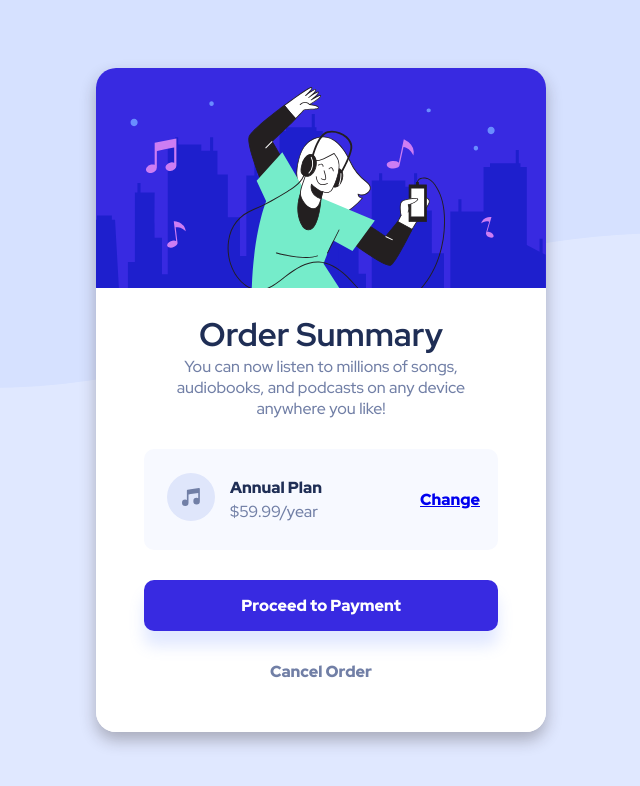
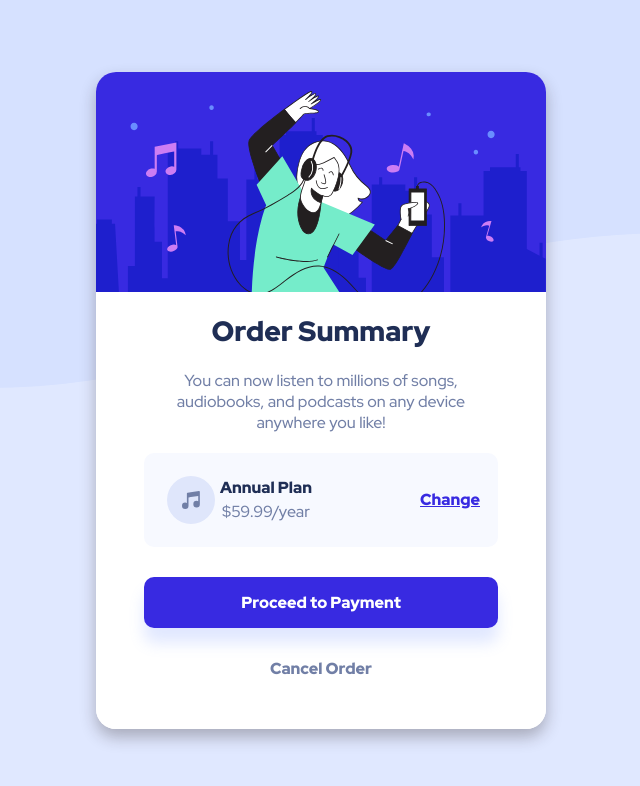
Before and after one commit to mollyytran/order-summary-component-main, a plain HTML site: page index.html in a window 1280 px wide. Shown: the whole page, without its empty margins (319-959 px from the left). Drawn offline with Linux system fonts and the light colour scheme.

Commit message:
Update styles

```diff
--- a/index.html
+++ b/index.html
@@ -10,37 +10,25 @@
 </head>
 
 <body>
-  <div class="main-container">
+  <main class="main-container">
 
-    <div class="img-hero">
-      <img src="images/illustration-hero.svg" alt="illustration hero">
-    </div>
+    <img class="img-hero" src="images/illustration-hero.svg" alt="person listening to music">
 
     <div class="text-container">
 
-      <div class="os-header">
-        <h3>Order Summary</h3>
-      </div>
-      <div class="description">
-        <p>You can now listen to millions of songs, audiobooks, and podcasts on any
+        <h1 class="header">Order Summary</h1>
+        <p class="description">You can now listen to millions of songs, audiobooks, and podcasts on any
           device anywhere you like!</p>
-      </div>
 
-      <div class="ap-container">
-        <div class="icon-music">
-          <img src="images/icon-music.svg" alt="icon-music">
-        </div>
-        <div class="ap-section">
-          <div class="ap-header">
-            Annual Plan
-          </div>
-          <div class="ap-price">
-            $59.99/year
-          </div>
-        </div>
-        <div class="changebutton">
-          <a href="#">Change</a>
-        </div>
+      <div class="plan-container">
+
+        <img class="icon-music" src="images/icon-music.svg" alt="music note">
+        <section class="ap-container">
+          <p class="annual-plan">Annual Plan</p>
+          <p class="price">$59.99/year</p>
+        </section>
+        <a href="#" class="changebutton">Change</a>
+
       </div>
 
       <div class="buttons">
@@ -49,7 +37,7 @@
       </div>
 
     </div>
-  </div>
+  </main>
 
 </body>
 </html>
--- a/styles.css
+++ b/styles.css
@@ -38,7 +38,7 @@ body{
     font-size: 1rem;
 }
 
-.os-header{
+.header{
     color: #1F2E55;
     font-weight: 900;
     font-size: 1.75rem;
@@ -46,11 +46,10 @@ body{
 
 .description{
     color: #717Fa6;
-    margin-bottom: 30px;
-
+    margin: 20px 30px;
 }
 
-.ap-container{
+.plan-container{
     background-color: #F7F9FF;
     border-radius: 10px;
     padding: 18px;
@@ -65,15 +64,16 @@ body{
 .ap-section{
     padding: 10px;
     text-align: left;
+    display:block;
 }
 
-.ap-header{
+.annual-plan{
     font-weight: 900;
     padding-bottom: 3px;
     color: #1F2E55;
 }
 
-.ap-price{
+.price{
     color: #717Fa6;
 }
 
@@ -131,7 +131,7 @@ body{
 
     }
 
-    img[src*=hero]{
+    .img-hero{
         max-width: 330px;
     }
 
@@ -139,7 +139,7 @@ body{
         padding: 15px 30px;
     }
 
-    .ap-container{
+    .plan-container{
         max-width: 330px;
         padding: 10px;
         font-size: .875rem;
```
